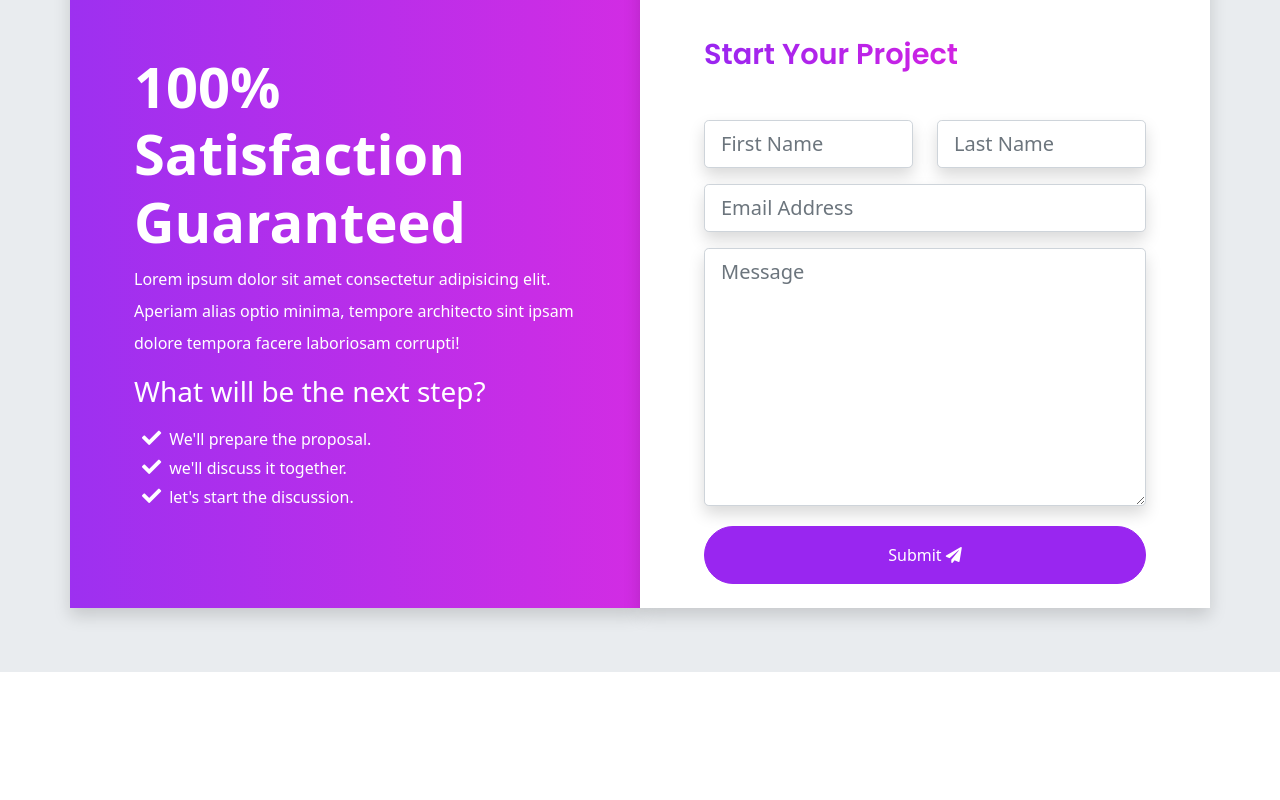
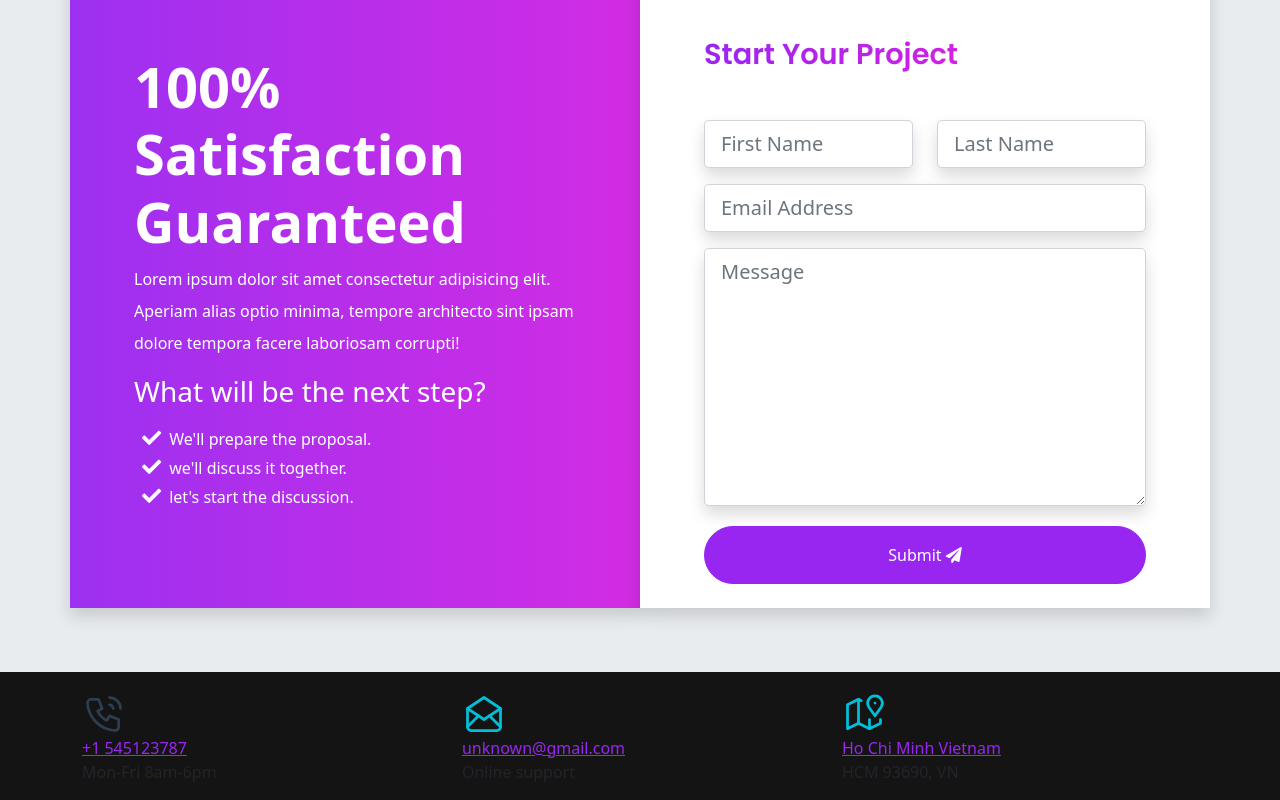
Before and after one commit to iIlumi/fcc_portfolio_bs5, a website: page index.html in a window 1280 px wide. Shown: the part 6648-7448 px from the top of the page. Before the commit the page ends 7320 px from the top, so only its background shows below. Drawn offline with Linux system fonts and the light colour scheme.

Commit message:
tablericons footer

```diff
--- a/index.html
+++ b/index.html
@@ -935,6 +935,98 @@
       </div>
     </section>
 
+    <footer class="footer">
+      <div class="container">
+        <div class="row">
+          <!-- https://tablericons.com/ -->
+          <!-- phone-call, mail-opened, map-2 -->
+          <div class="col-md-4 contact-box pt-1">
+            <div class="contact-box__icon">
+              <svg
+                xmlns="http://www.w3.org/2000/svg"
+                class="icon icon-tabler icon-tabler-phone-call"
+                width="44"
+                height="44"
+                viewBox="0 0 24 24"
+                stroke-width="1.5"
+                stroke="#2c3e50"
+                fill="none"
+                stroke-linecap="round"
+                stroke-linejoin="round"
+              >
+                <path stroke="none" d="M0 0h24v24H0z" fill="none" />
+                <path
+                  d="M5 4h4l2 5l-2.5 1.5a11 11 0 0 0 5 5l1.5 -2.5l5 2v4a2 2 0 0 1 -2 2a16 16 0 0 1 -15 -15a2 2 0 0 1 2 -2"
+                />
+                <path d="M15 7a2 2 0 0 1 2 2" />
+                <path d="M15 3a6 6 0 0 1 6 6" />
+              </svg>
+            </div>
+            <div class="contact-box__info">
+              <a href="" class="contact-box__info--title">+1 545123787</a>
+              <p class="contact-box__info--subtitle">Mon-Fri 8am-6pm</p>
+            </div>
+          </div>
+          <div class="col-md-4 contact-box pt-1">
+            <div class="contact-box__icon">
+              <svg
+                xmlns="http://www.w3.org/2000/svg"
+                class="icon icon-tabler icon-tabler-mail-opened"
+                width="44"
+                height="44"
+                viewBox="0 0 24 24"
+                stroke-width="1.5"
+                stroke="#00bfd8"
+                fill="none"
+                stroke-linecap="round"
+                stroke-linejoin="round"
+              >
+                <path stroke="none" d="M0 0h24v24H0z" fill="none" />
+                <polyline points="3 9 12 15 21 9 12 3 3 9" />
+                <path d="M21 9v10a2 2 0 0 1 -2 2h-14a2 2 0 0 1 -2 -2v-10" />
+                <line x1="3" y1="19" x2="9" y2="13" />
+                <line x1="15" y1="13" x2="21" y2="19" />
+              </svg>
+            </div>
+            <div class="contact-box__info">
+              <a href="" class="contact-box__info--title">unknown@gmail.com</a>
+              <p class="contact-box__info--subtitle">Online support</p>
+            </div>
+          </div>
+          <div class="col-md-4 contact-box pt-1">
+            <div class="contact-box__icon">
+              <svg
+                xmlns="http://www.w3.org/2000/svg"
+                class="icon icon-tabler icon-tabler-map-2"
+                width="44"
+                height="44"
+                viewBox="0 0 24 24"
+                stroke-width="1.5"
+                stroke="#00bfd8"
+                fill="none"
+                stroke-linecap="round"
+                stroke-linejoin="round"
+              >
+                <path stroke="none" d="M0 0h24v24H0z" fill="none" />
+                <line x1="18" y1="6" x2="18" y2="6.01" />
+                <path d="M18 13l-3.5 -5a4 4 0 1 1 7 0l-3.5 5" />
+                <polyline
+                  points="10.5 4.75 9 4 3 7 3 20 9 17 15 20 21 17 21 15"
+                />
+                <line x1="9" y1="4" x2="9" y2="17" />
+                <line x1="15" y1="15" x2="15" y2="20" />
+              </svg>
+            </div>
+            <div class="contact-box__info">
+              <a href="" class="contact-box__info--title"
+                >Ho Chi Minh Vietnam</a
+              >
+              <p class="contact-box__info--subtitle">HCM 93690, VN</p>
+            </div>
+          </div>
+        </div>
+      </div>
+    </footer>
     <script src="./assets/vendors/js/glightbox.js"></script>
     <script type="text/javascript">
       const lightbox = GLightbox({
--- a/scss/_custom.scss
+++ b/scss/_custom.scss
@@ -1,7 +1,9 @@
+// Cách add var của BS và var riêng lẫn lộn rất ẩu
 // Purple and pink color
 $purple-dark: #9926f0;
 $purple-light: #886ef5;
 $pink: #d122e3;
+$footer: #151414;
 
 // White and gray colors
 $white: #fff;
--- a/scss/sections/_footer.scss
+++ b/scss/sections/_footer.scss
@@ -0,0 +1,18 @@
+.footer {
+  padding-top: 1rem;
+  background-color: $footer;
+}
+
+.footer__icon {
+
+}
+
+.footer__info {
+
+}
+.footer__info--title {
+
+}
+.footer__info--subtitle {
+
+}
--- a/scss/style.scss
+++ b/scss/style.scss
@@ -7,6 +7,7 @@
 
 @import 'components/animations';
 @import 'components/button';
+@import 'components/back-to-top';
 
 @import 'sections/navbar';
 @import 'sections/intro-section';
```
Also changed, not shown: css/style.css, scss/___bootstrap-mod.scss (line endings or trailing spaces), scss/components/_back-to-top.scss (added), 2 other files.
